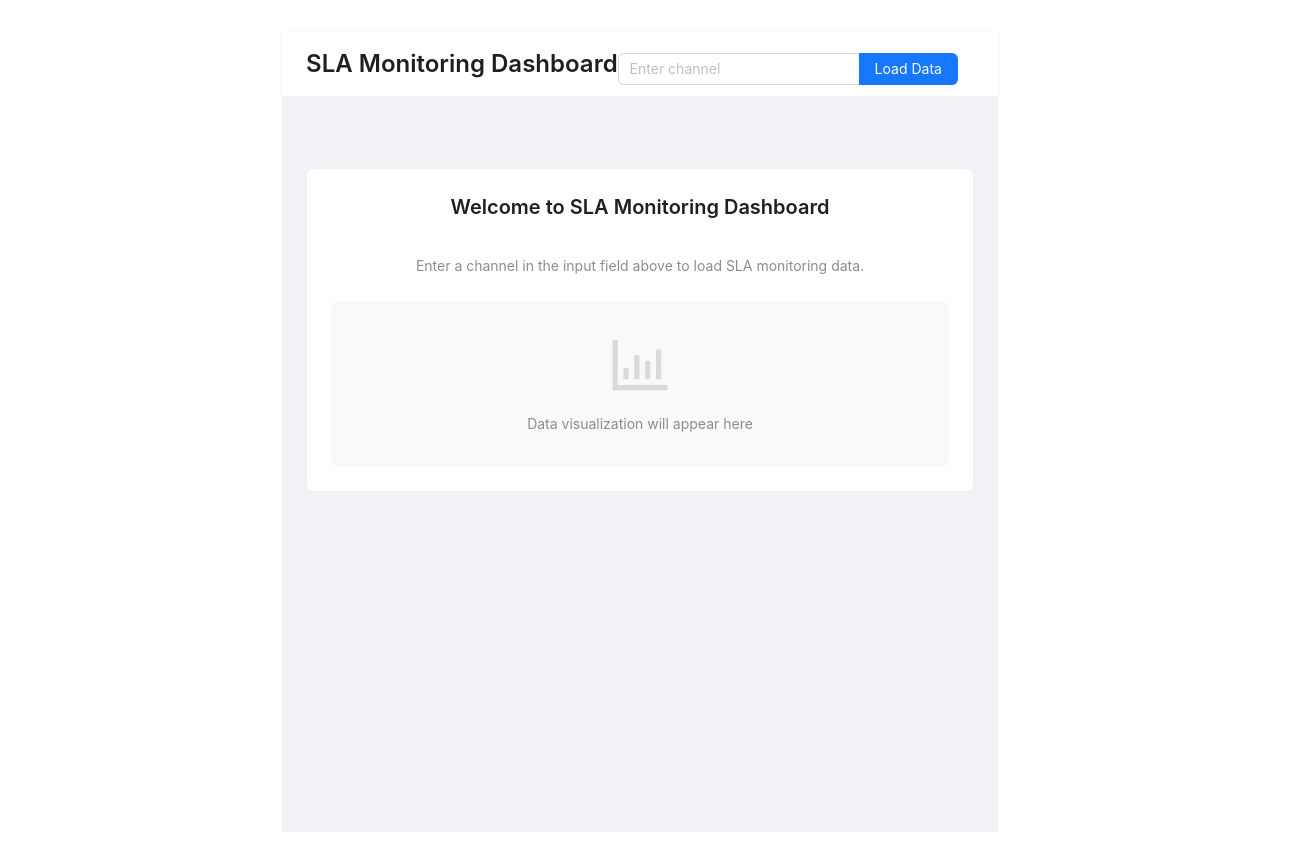
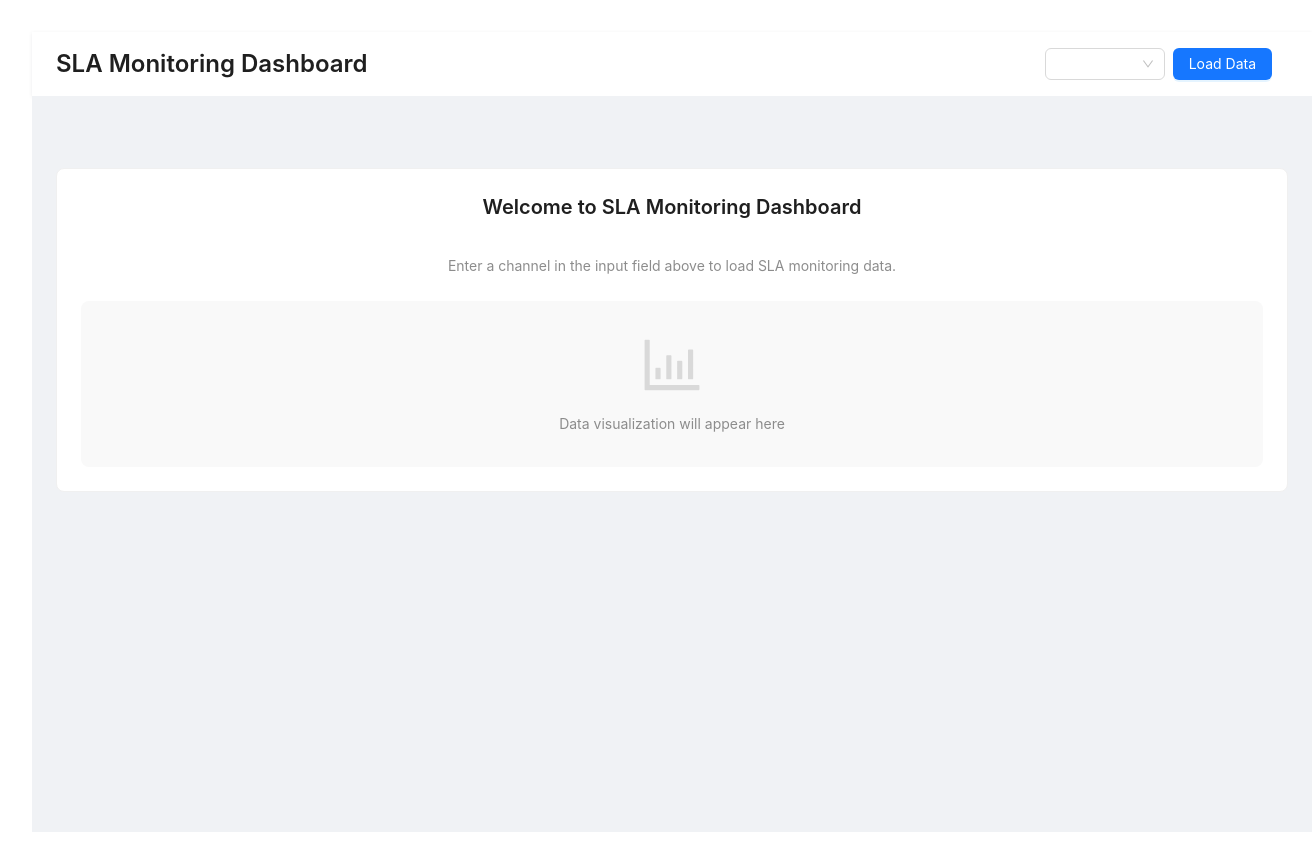
Before and after one commit to rickvibhadhini/TaskManagementModule-Frontend, a React (Vite) app in the folder task-mgmt-module/: page /view-3 in a window 1280 px wide. Shown: the whole page, 1312 px wide, since content can reach past the window. Built offline with nearby package versions, Linux system fonts and the light colour scheme.

Commit message:
Made the necessary changes in the sla monitoring frontend

```diff
--- a/task-mgmt-module/src/pages/view3/View3.jsx
+++ b/task-mgmt-module/src/pages/view3/View3.jsx
@@ -17,6 +17,7 @@ import {
   Statistic,
   Alert,
   Tooltip as AntTooltip,
+  Select,
   theme
 } from 'antd';
 import {
@@ -102,7 +103,7 @@ const View3 = () => {
     sourcing: token.colorSuccess,     // Green
     credit: token.colorInfo,          // Blue
     conversion: token.colorWarning,   // Orange/Yellow
-    fulfillment: token.colorPrimary   // Purple/Blue
+    fulfillment: '#722ed1'            // Purple color for fulfillment
   };
 
   // Define funnel order
@@ -413,8 +414,13 @@ const View3 = () => {
     return <CheckCircleFilled style={{ color: '#52c41a' }} />;
   };
 
+  // Define chart height constant for the line chart
+  const CHART_HEIGHT = 350;
+  // Define a taller height for the bar chart to match the line chart + status descriptions
+  const BAR_CHART_HEIGHT = 430;
+
   return (
-    <Layout style={{ height: '100vh' }}>
+    <Layout style={{ height: '100vh', width : '100vw' }}>
      <Header style={{ background: '#fff', padding: '0 24px', boxShadow: '0 1px 4px rgba(0,21,41,.08)' }}>
   <Row justify="space-between" align="middle">
     <Col>
@@ -422,26 +428,28 @@ const View3 = () => {
     </Col>
     <Col>
       <Space size="large">
-              {data && (
+        <Form layout="inline" onFinish={() => fetchData(channel)}>
+          <Form.Item>
+            <Space>
+              <Select
+                placeholder="Select channel"
+                value={channel}
+                onChange={(value) => setChannel(value)}
+                style={{ width: 120 }}
+                options={[
+                  { value: 'D2C', label: 'D2C' },
+                  { value: 'C2C', label: 'C2C' },
+                  { value: 'DCF', label: 'DCF' },
+                ]}
+              />
               <Button
                 type="primary"
-                  icon={<TableOutlined />}
-                  onClick={scrollToTable}
+                onClick={() => fetchData(channel)}
+                loading={loading}
               >
-                  View Table
+                Load Data
               </Button>
-              )}
-
-              <Form layout="inline" onFinish={() => fetchData(channel)}>
-                <Form.Item>
-                  <Search
-                    placeholder="Enter channel"
-                    value={channel}
-                    onChange={(e) => setChannel(e.target.value)}
-                    onSearch={() => fetchData(channel)}
-                    enterButton="Load Data"
-                    loading={loading}
-                  />
+            </Space>
           </Form.Item>
         </Form>
 
@@ -493,17 +501,10 @@ const View3 = () => {
                     </Space>
                   }
                   hoverable
-                  extra={
-                    <Button
-                      type="text"
-                      icon={<TableOutlined />}
-                      onClick={scrollToTable}
+                  style={{ marginBottom: 0, height: '100%' }}
+                  bodyStyle={{ height: BAR_CHART_HEIGHT }}
                 >
-                      View Table
-                    </Button>
-                  }
-                >
-                  <div style={{ height: 350 }}>
+                  <div style={{ height: '100%' }}>
                     <ResponsiveContainer width="100%" height="100%">
                       <BarChart
                         data={getFunnelChartData}
@@ -515,10 +516,8 @@ const View3 = () => {
                         <YAxis label={{ value: 'Minutes', angle: -90, position: 'insideLeft' }} />
                         <Tooltip content={<FunnelTooltip />} />
                         <Legend
-                          formatter={(value, entry) => {
-                            const funnel = value.toLowerCase();
-                            const color = funnelColors[funnel] || '#000';
-                            return <span style={{ color }}>{value}</span>;
+                          formatter={(value) => {
+                            return <span>{value}</span>;
                           }}
                           payload={
                             funnelOrder.map(funnel => ({
@@ -555,14 +554,6 @@ const View3 = () => {
                   }
                   hoverable
                   extra={
-                    <Space>
-                      <Button
-                        type="text"
-                        icon={<TableOutlined />}
-                        onClick={scrollToTable}
-                      >
-                        View Table
-                      </Button>
                     <Radio.Group
                       value={selectedFunnel}
                       onChange={(e) => setSelectedFunnel(e.target.value)}
@@ -580,10 +571,10 @@ const View3 = () => {
                         </Radio.Button>
                       ))}
                     </Radio.Group>
-                    </Space>
                   }
+                  style={{ marginBottom: 0 }}
                 >
-                  <div style={{ height: 300 }}>
+                  <div style={{ height: CHART_HEIGHT }}>
                     <ResponsiveContainer width="100%" height="100%">
                       <LineChart
                         data={getLineChartData}
@@ -602,7 +593,7 @@ const View3 = () => {
                         <Line
                           type="monotone"
                           dataKey="minutes"
-                          name="Time (minutes)"
+                          name="Task"
                           stroke="#1890ff"
                           strokeWidth={2}
                           dot={<CustomizedDot />}
@@ -751,7 +742,7 @@ const View3 = () => {
                           width: 16,
                           height: 16,
                           borderRadius: '50%',
-                          backgroundColor: '#000', // Black dot
+                          backgroundColor: funnelColors[selectedTask.funnel] || '#000',
                           display: 'inline-block',
                           marginRight: 8
                         }} />
```
Lines whose indentation alone changed are shown as unchanged.
